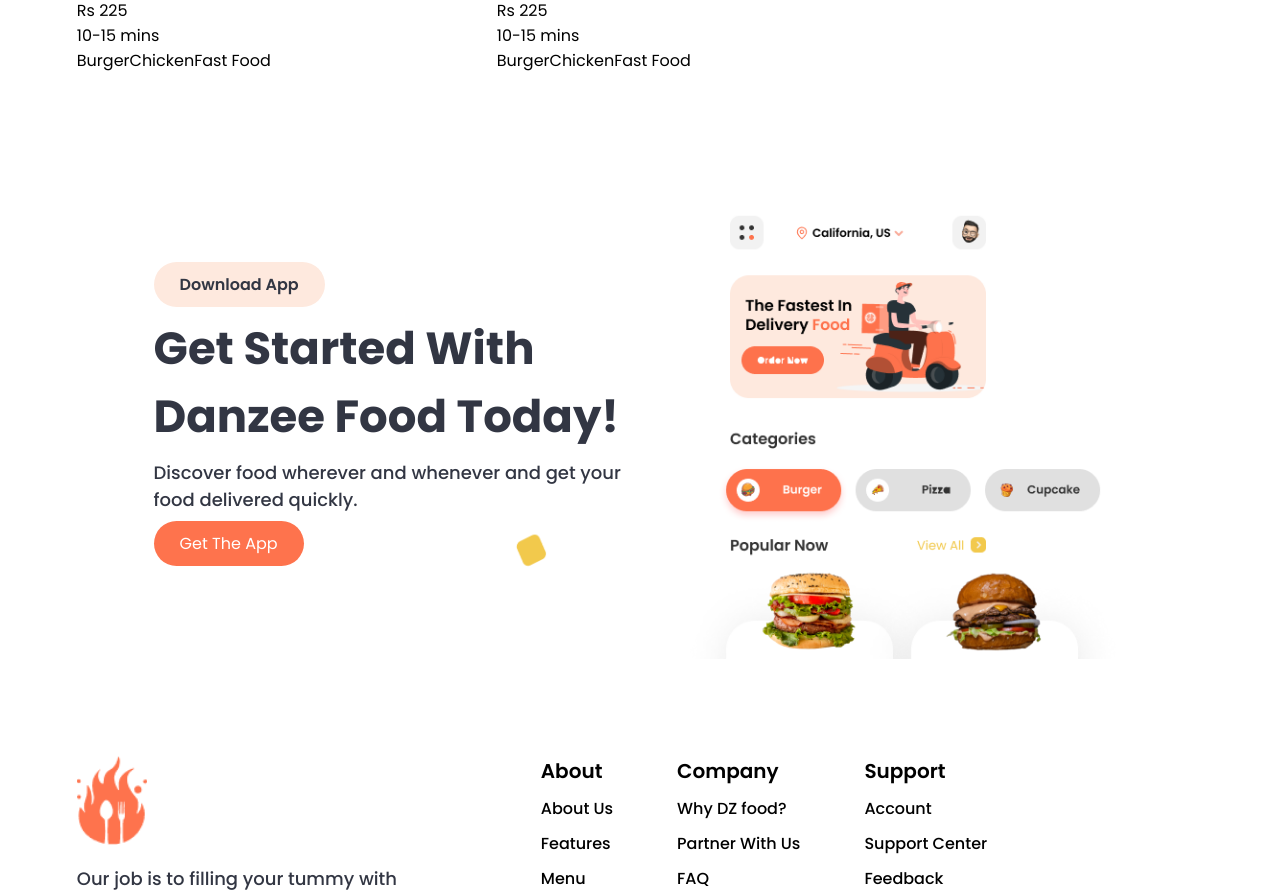
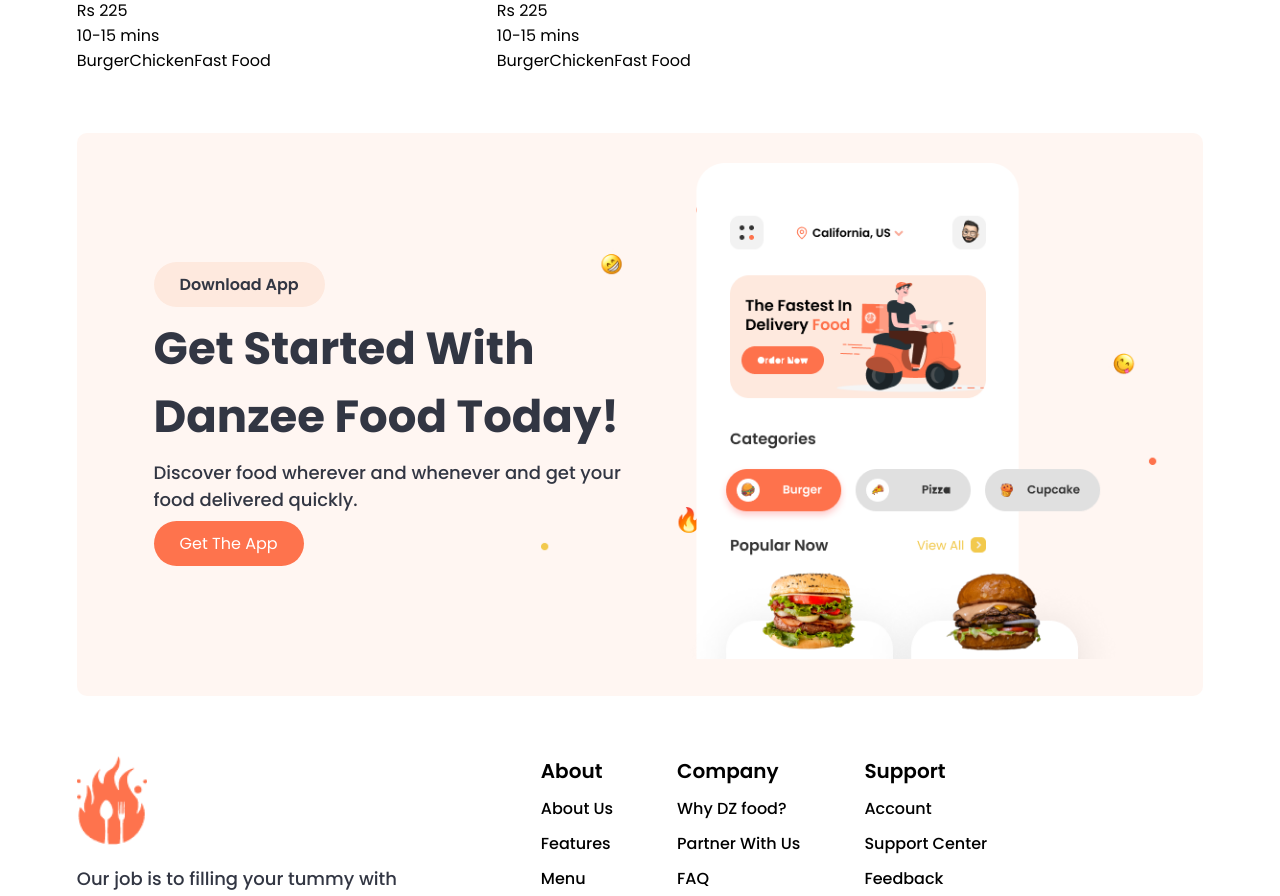
Before and after one commit to RanaUbaidullah/DzFood, a React (Create React App) app: page / in a window 1280 px wide. Shown: the part 4600-5496 px from the top of the page. Built offline with nearby package versions, Linux system fonts and the light colour scheme.

Commit message:
Home.css update

```diff
--- a/src/App/pages/home/Home.css
+++ b/src/App/pages/home/Home.css
@@ -244,7 +244,7 @@
 /* app section */
 
 .app__section {
-    /* background-image: url(../img/appsection.png); */
+    background-image: url(../../../../public/img/appsection.png);
     background-size: cover;
     background-repeat: no-repeat;
     display: flex;
--- a/src/App/pages/home/Home.js
+++ b/src/App/pages/home/Home.js
@@ -129,6 +129,7 @@
 
 
     <div class="menu__section">
+
 
         <div class="sub__title">
             OUR MENU
```
Also changed, not shown: src/App/pages/home/Popup.js (added, +9 -0 lines).
